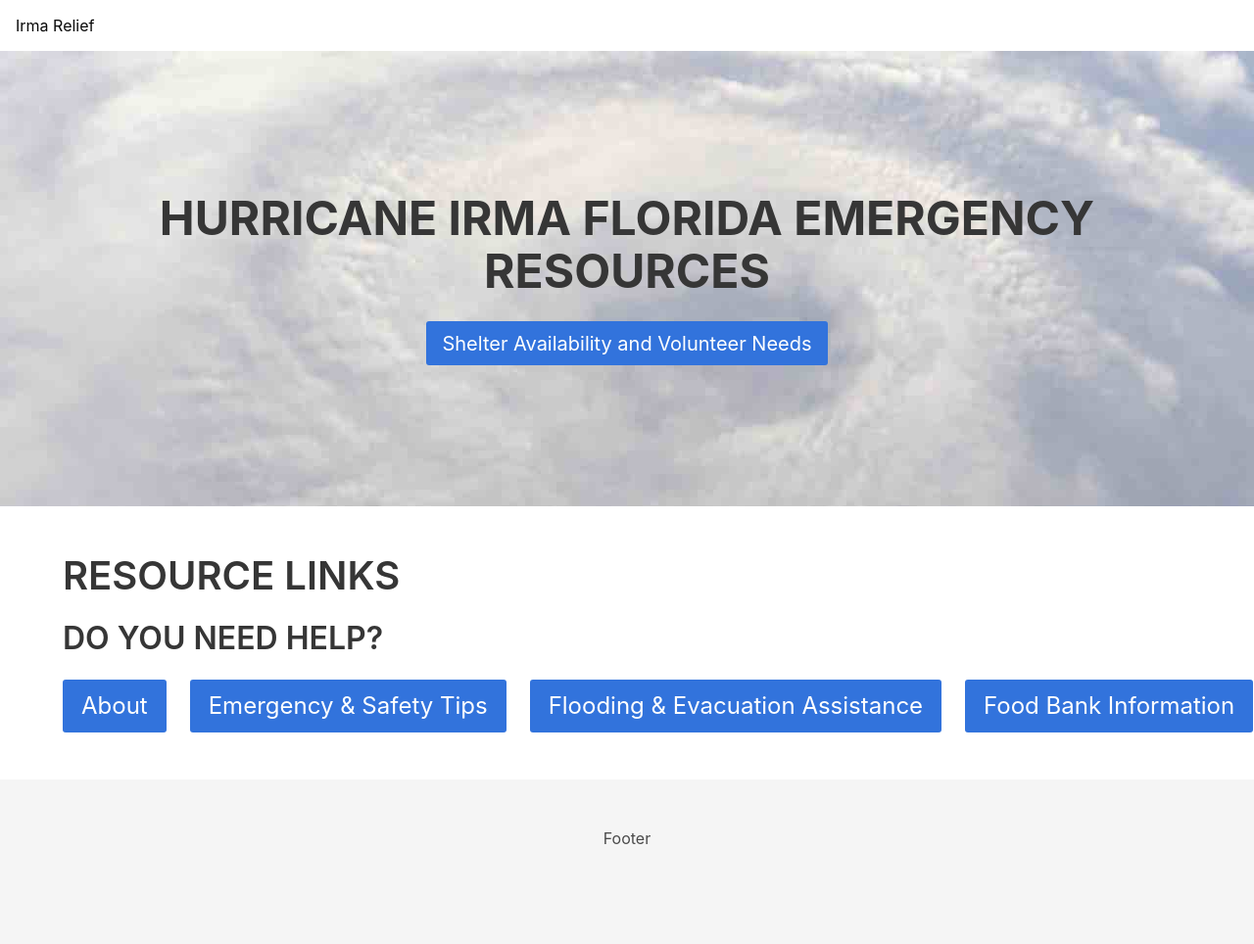
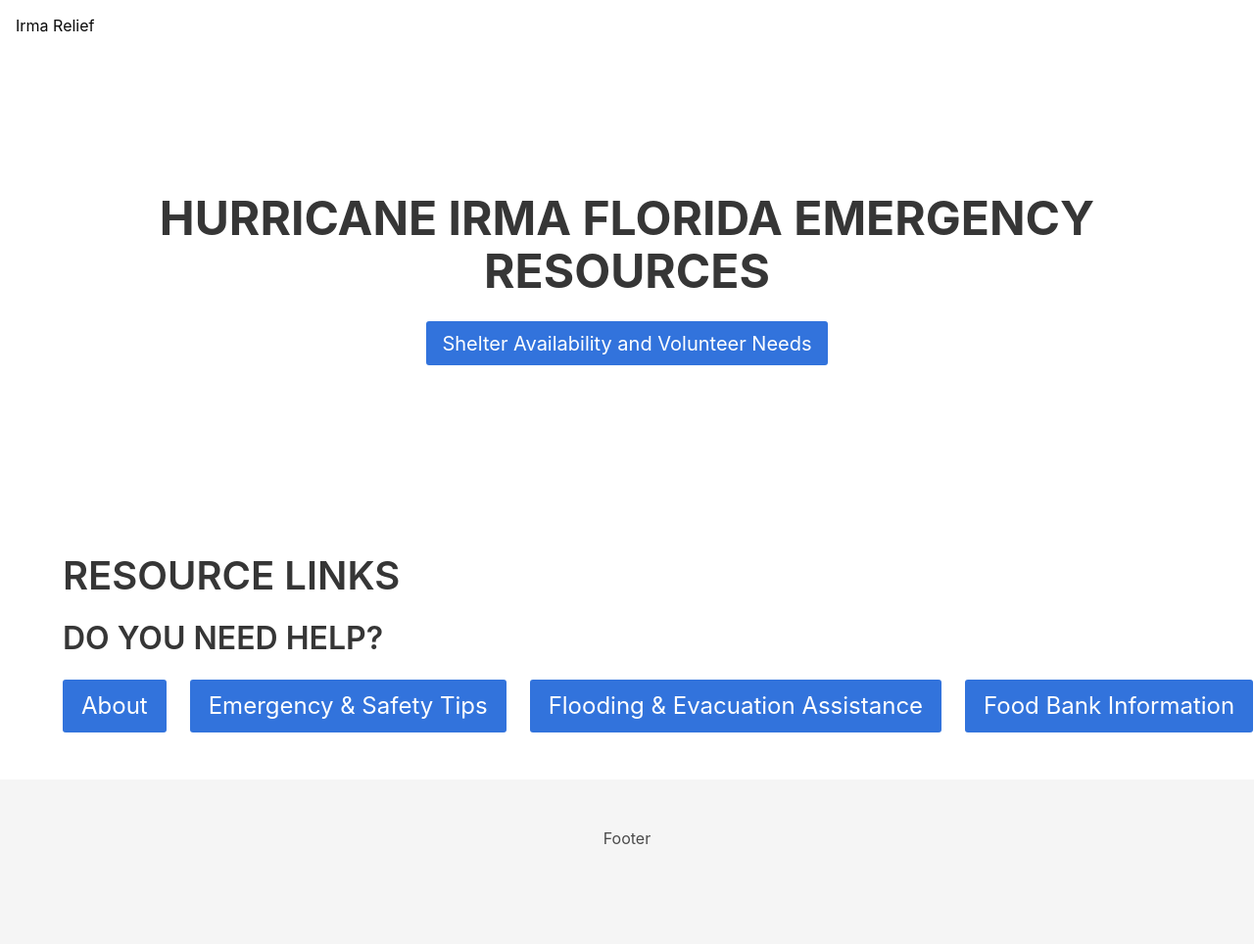
Before and after one commit to Irma-Response/irmarelief-static, a Jekyll site: the page built from index.md, in a window 1280 px wide. Shown: the whole page at 98% size. Built offline with Jekyll 4.4.1, drawn with Linux system fonts in a browser that asks for light colours.

Commit message:
fix relative url

```diff
--- a/assets/css/main.scss
+++ b/assets/css/main.scss
@@ -11,7 +11,7 @@ main {
 
 .hero-home {
   @extend .hero;
-  background-image: url('/assets/images/irma_sat.jpg');
+  background-image: url('../assets/images/irma_sat.jpg');
   .title,
   .subtitle {
     font-weight: 700;
```
